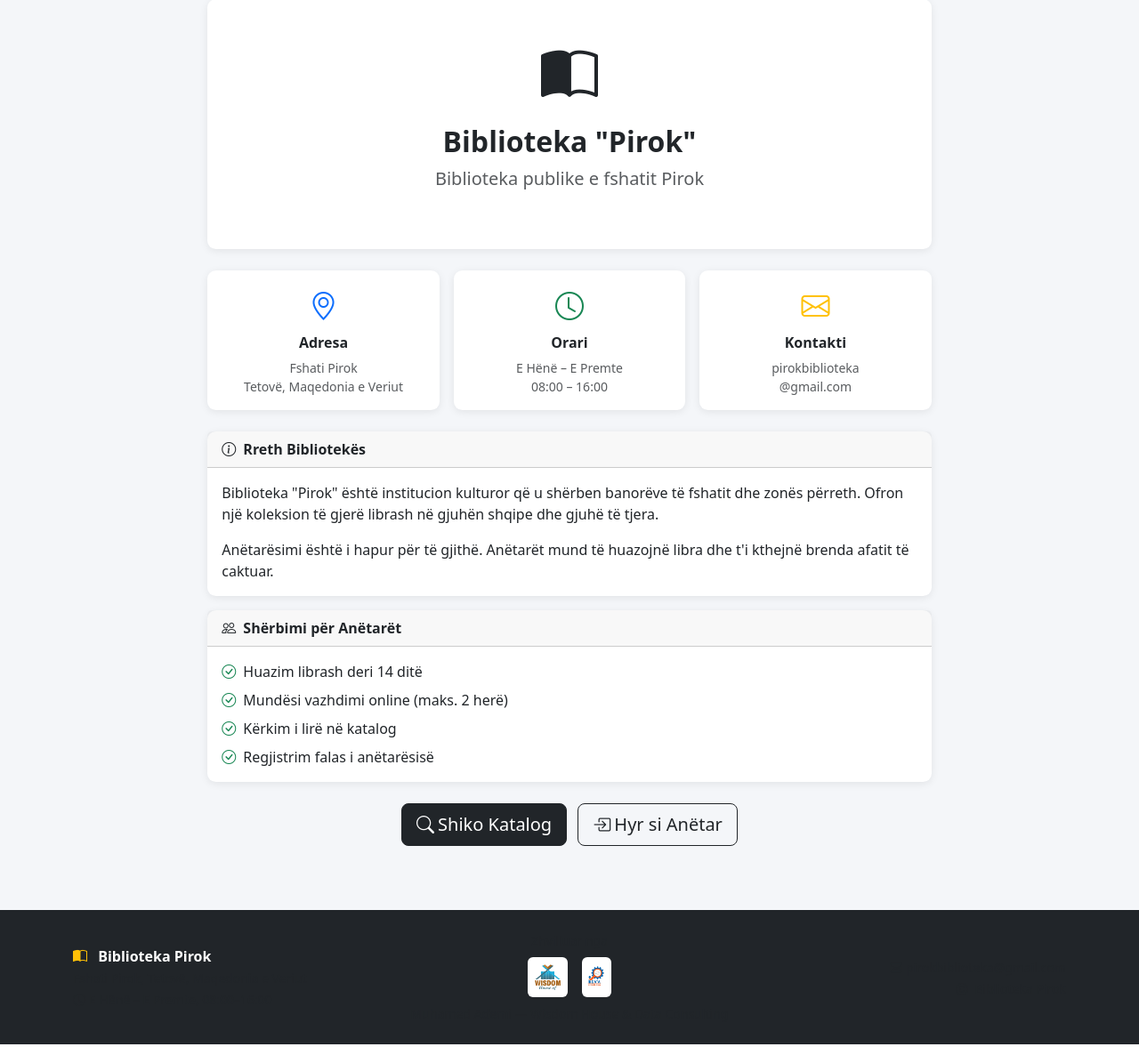
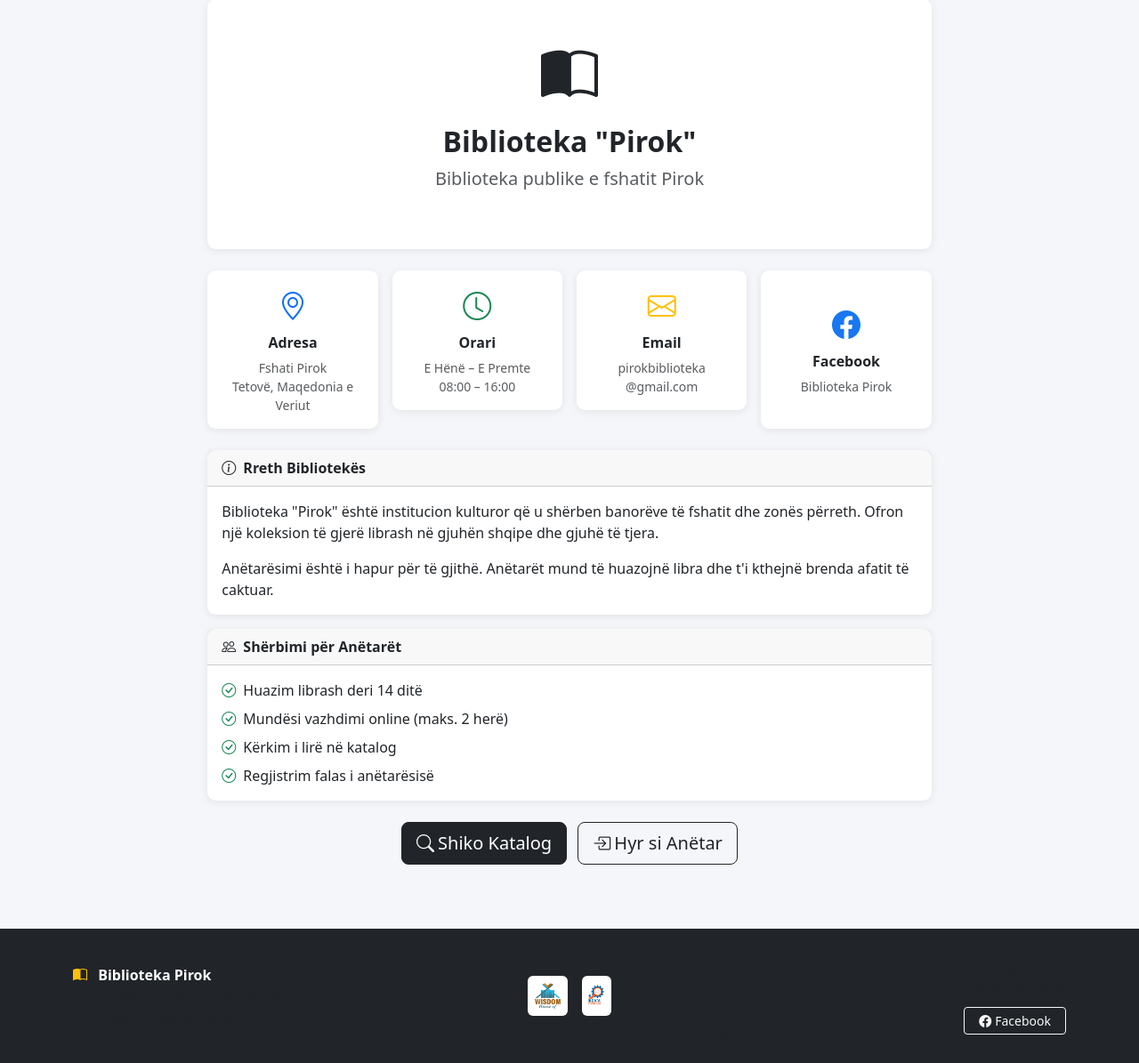
Before and after one commit to MuhamedAdemi/biblioteka-pirok, a Django app: page /rreth-nesh/ in a window 1280 px wide. Shown: the part 84-1279 px from the top of the page at 89% size. Before the commit the page ends 1258 px from the top, so only its background shows below. Run offline with Django 4.2, Linux system fonts and the light colour scheme.

Commit message:
V15c: Shto link Facebook ne footer, Rreth Nesh dhe Home
Co-Authored-By: Claude Sonnet 4.6 <noreply@anthropic.com>

```diff
--- a/libra/templates/libra/about.html
+++ b/libra/templates/libra/about.html
@@ -13,25 +13,33 @@
     </div>
 
     <div class="row g-3 mb-4">
-      <div class="col-md-4">
+      <div class="col-md-3">
         <div class="card text-center p-3">
           <i class="bi bi-geo-alt fs-2 text-primary mb-2"></i>
           <h6 class="fw-bold">Adresa</h6>
           <p class="text-muted small mb-0">Fshati Pirok<br>Tetovë, Maqedonia e Veriut</p>
         </div>
       </div>
-      <div class="col-md-4">
+      <div class="col-md-3">
         <div class="card text-center p-3">
           <i class="bi bi-clock fs-2 text-success mb-2"></i>
           <h6 class="fw-bold">Orari</h6>
           <p class="text-muted small mb-0">E Hënë – E Premte<br>08:00 – 16:00</p>
         </div>
       </div>
-      <div class="col-md-4">
+      <div class="col-md-3">
         <div class="card text-center p-3">
           <i class="bi bi-envelope fs-2 text-warning mb-2"></i>
-          <h6 class="fw-bold">Kontakti</h6>
+          <h6 class="fw-bold">Email</h6>
           <p class="text-muted small mb-0">pirokbiblioteka<br>@gmail.com</p>
+        </div>
+      </div>
+      <div class="col-md-3">
+        <div class="card text-center p-3 h-100 d-flex flex-column justify-content-center">
+          <i class="bi bi-facebook fs-2 text-primary mb-2" style="color:#1877f2 !important"></i>
+          <h6 class="fw-bold">Facebook</h6>
+          <a href="https://www.facebook.com/BibliotekaPirok/" target="_blank" rel="noopener"
+             class="text-muted small text-decoration-none">Biblioteka Pirok</a>
         </div>
       </div>
     </div>
--- a/libra/templates/libra/home.html
+++ b/libra/templates/libra/home.html
@@ -226,6 +226,12 @@
         <i class="bi bi-clock me-1"></i><strong>Orari:</strong> E Hënë – E Premte, 08:00–16:00<br>
         <i class="bi bi-geo-alt me-1"></i><strong>Adresa:</strong> Fshati Pirok, Tetovë, MK
       </div>
+      <div class="mt-2">
+        <a href="https://www.facebook.com/BibliotekaPirok/" target="_blank" rel="noopener"
+           class="btn btn-sm btn-outline-primary">
+          <i class="bi bi-facebook me-1"></i>Na ndiqni në Facebook
+        </a>
+      </div>
     </div>
   </div>
 </div>
--- a/templates/base.html
+++ b/templates/base.html
@@ -194,6 +194,12 @@
           <i class="bi bi-envelope me-1"></i>pirokbiblioteka@gmail.com<br>
           <i class="bi bi-c-circle me-1"></i>{{ "now"|date:"Y" }} Biblioteka Pirok
         </small>
+        <div class="mt-2">
+          <a href="https://www.facebook.com/BibliotekaPirok/" target="_blank" rel="noopener"
+             class="btn btn-sm btn-outline-light px-3">
+            <i class="bi bi-facebook me-1"></i>Facebook
+          </a>
+        </div>
       </div>
     </div>
   </div>
```
